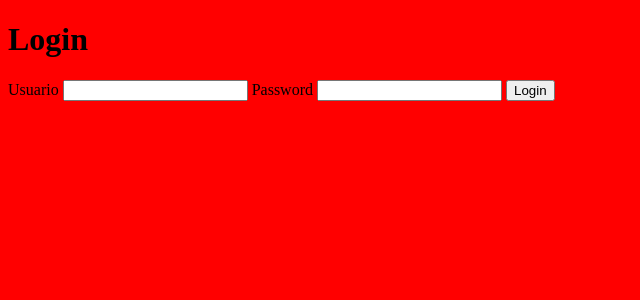
After one commit to tfermoso/mvc, a PHP site: page /Views/login.view.php in a window 1280 px wide. The commit adds this page. Shown: the top 300 px of the page, without its empty margins (0-640 px from the left). Run offline with PHP 8.4, Linux system fonts and the light colour scheme; some libraries are stand-ins or nearby versions.

Commit message:
varias modificaciones

```diff
--- /dev/null
+++ b/Assets/css/login.css
@@ -0,0 +1,3 @@
+body {
+    background-color: red;
+}
--- /dev/null
+++ b/Assets/js/login.js
@@ -0,0 +1 @@
+alert("Login");
--- /dev/null
+++ b/Views/login.view.php
@@ -0,0 +1,22 @@
+<!DOCTYPE html>
+<html lang="en">
+<head>
+    <meta charset="UTF-8">
+    <meta http-equiv="X-UA-Compatible" content="IE=edge">
+    <meta name="viewport" content="width=device-width, initial-scale=1.0">
+    <title>Login</title>
+    <link rel="stylesheet" href="<?= URL_PATH ?>/Assets/css/login.css">
+    <script src="<?= URL_PATH ?>/Assets/js/login.js"></script>
+</head>
+<body>
+    <h1>Login</h1>
+    <form action=":/login/form" method="post">
+        <label for="">Usuario</label>
+        <input type="text" name="nombre" id="">
+        <label for="">Password</label>
+        <input type="password" name="Password" id="">
+        <input type="submit" value="Login">
+
+    </form>
+</body>
+</html>
--- /dev/null
+++ b/config.php
@@ -0,0 +1,5 @@
+<?php
+$folder_path=dirname($_SERVER["SCRIPT_NAME"]);
+
+define("URL_PATH",$folder_path);
+?>
--- a/index.php
+++ b/index.php
@@ -1,6 +1,6 @@
 <?php
+require_once("config.php");
 require_once("router.php");
-
 
 $ruta=isset($_GET["route"])?$_GET["route"]:"";
 $route=new Router($ruta);
```
Also changed, not shown: Assets/css/register.css (added, +17 -0 lines), Controllers/loginController.php (added, +20 -0 lines), Views/register.view.php (added, +12 -0 lines), router.php (+6 -1 lines), Controllers/homeController.php (renamed from Controllers/homeContorllers.php).
